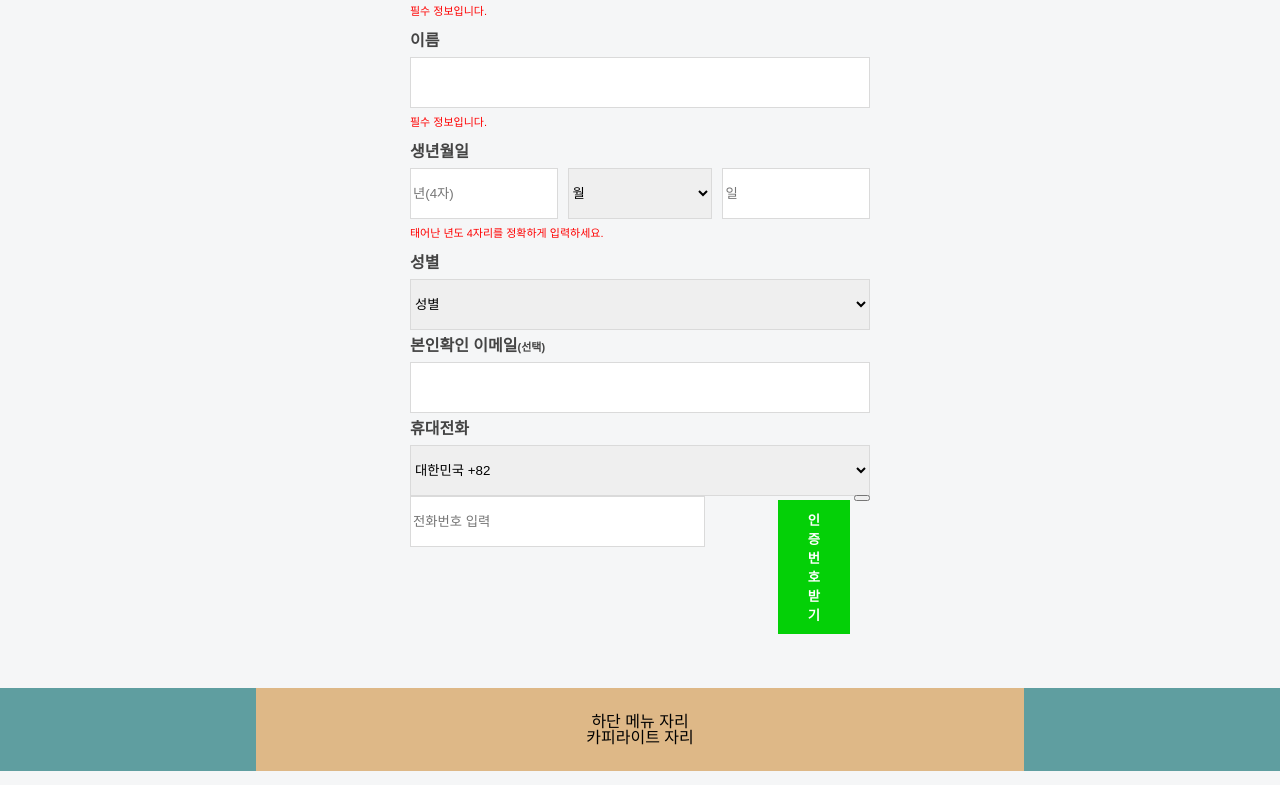
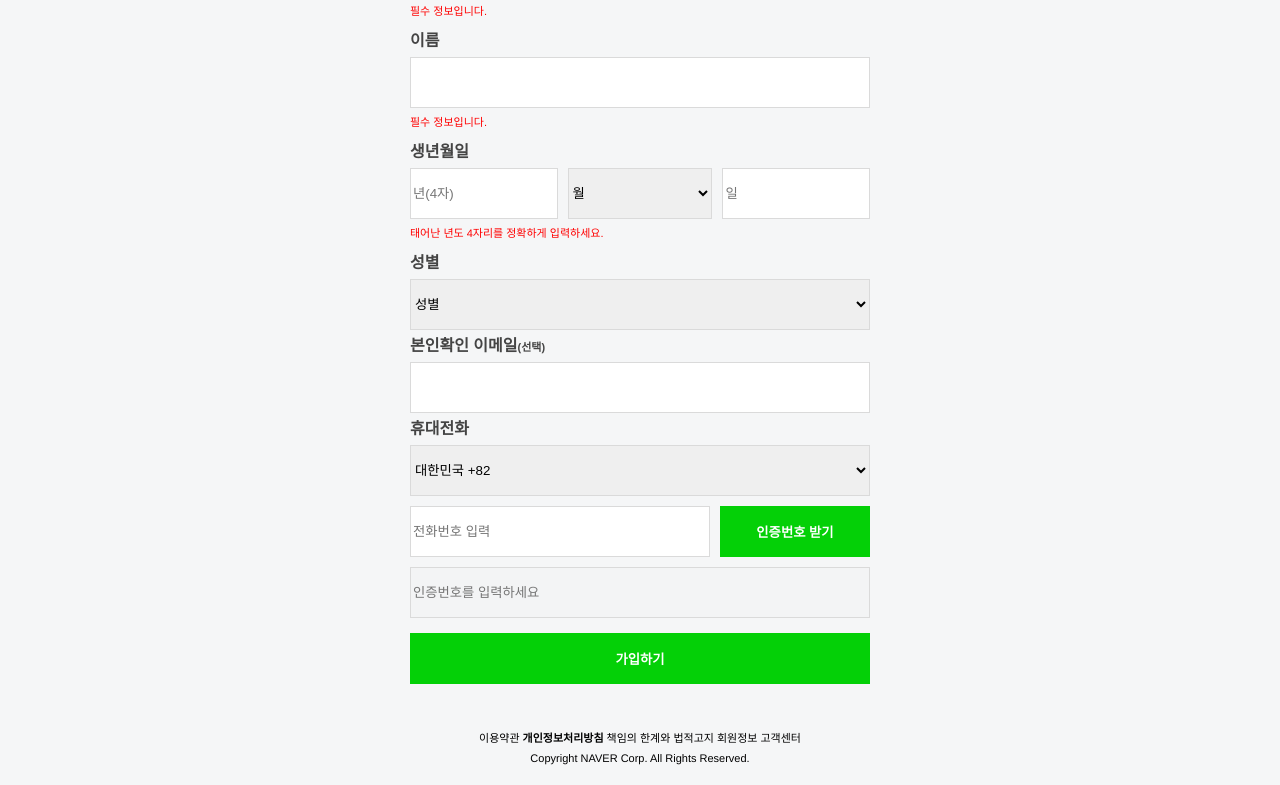
Before and after one commit to ssuk80/frontend_webcoding, a plain HTML site: page 07_layout/naver/naver_signup.html in a window 1280 px wide. Shown: the part 432-1217 px from the top of the page. Drawn offline with nearby package versions, Linux system fonts and the light colour scheme.

Commit message:
회원가입폼완성

```diff
--- a/07_layout/naver/css/naver_signup.css
+++ b/07_layout/naver/css/naver_signup.css
@@ -23,17 +23,19 @@ input, select {
 .s_font {
   font-size: 11px;
 }
+
+.margin_t10 {
+  margin-top: 10px;
+}
+
 /* 헤더 영역 */
 header {
   width: 100%;
-  background-color: orange;
 }
 header .top {
   max-width: 768px;
   height: 124px;
   margin: 0 auto;
-  background-color: beige;
-
   display: flex;
   justify-content: center;
   align-items: center;
@@ -43,7 +45,8 @@ header .top {
 #container {
   max-width: 768px;
   margin: 0 auto;
-  height: 996px;
+  /* height: 996px; */
+  height: 1010px;
 }
 #container .section-input {
   width: 460px;
@@ -85,34 +88,67 @@ span.essential {
 .birthday select { margin: 0 10px;}
 
 .input-group-row input.input_p_number {
-   width:295px;
+   width:300px;
+   float: left;
+   margin: 10px 10px 0 0;
 }
 
 
-button > span {
-
+button.btn_certification {
+  margin-top: 10px;
+  width: 150px;
   display:block;
-  padding:10px 30px;
+  padding:16px 30px;
   background-color: rgb(4, 208, 7);
   color: #fff;
   text-align: centers;
   font-weight: bold;
+  border: 0;
 
 }
+
+p.signup {
+  padding: 5px 0;
+}
+
+
+button.btn_signup {
+  margin-top: 10px;
+  width: 100%;
+  display:block;
+  padding:16px 30px;
+  background-color: rgb(4, 208, 7);
+  color: #fff;
+  text-align: centers;
+  font-weight: bold;
+  border: 0;
+
+}
+
 
 /* 푸터 영역 */
 footer {
   width: 100%;
-  background-color: cadetblue;
 }
+
 footer .bottom {
   max-width: 768px;
   height: 83px;
   margin: 0 auto;
-  background-color: burlywood;
-
   display: flex;
   flex-direction: column;
   justify-content: center;
   align-items: center;
 }
+
+.bt-menu {
+  font-size: 11px;
+  height: 30px;
+  line-height: 30px;
+}
+.bt-menu strong {
+  font-weight: bold;
+}
+.copyright {
+  font-size: 11px;
+}
--- a/07_layout/naver/naver_signup.html
+++ b/07_layout/naver/naver_signup.html
@@ -95,12 +95,13 @@
           <option>일본</option>
           <option>베트남</option>
         </select>
+
         <input class="input_p_number" type="text" id="phone_number" placeholder="전화번호 입력">
-
-        <p style="position: absolute; top:40px; right: 0;"><button><span>인증번호 받기</span></button></p>
+        <button class="btn_certification">인증번호 받기</button>
+        <input class="margin_t10" type="text" id="phone_number" placeholder="인증번호를 입력하세요" disabled>
       </div>
 
-
+      <p class="signup"><button class="btn_signup">가입하기</button></p>
     </div>
   </main>
 
@@ -109,10 +110,10 @@
     <!-- 가운데 정렬을 위한 inner div -->
     <div class="bottom">
       <div class="bt-menu">
-        하단 메뉴 자리
+        이용약관  <strong>개인정보처리방침</strong>  책임의 한계와 법적고지  회원정보  고객센터
       </div>
       <div class="copyright">
-        카피라이트 자리
+        Copyright NAVER Corp. All Rights Reserved.
       </div>
     </div>
   </footer>
```
